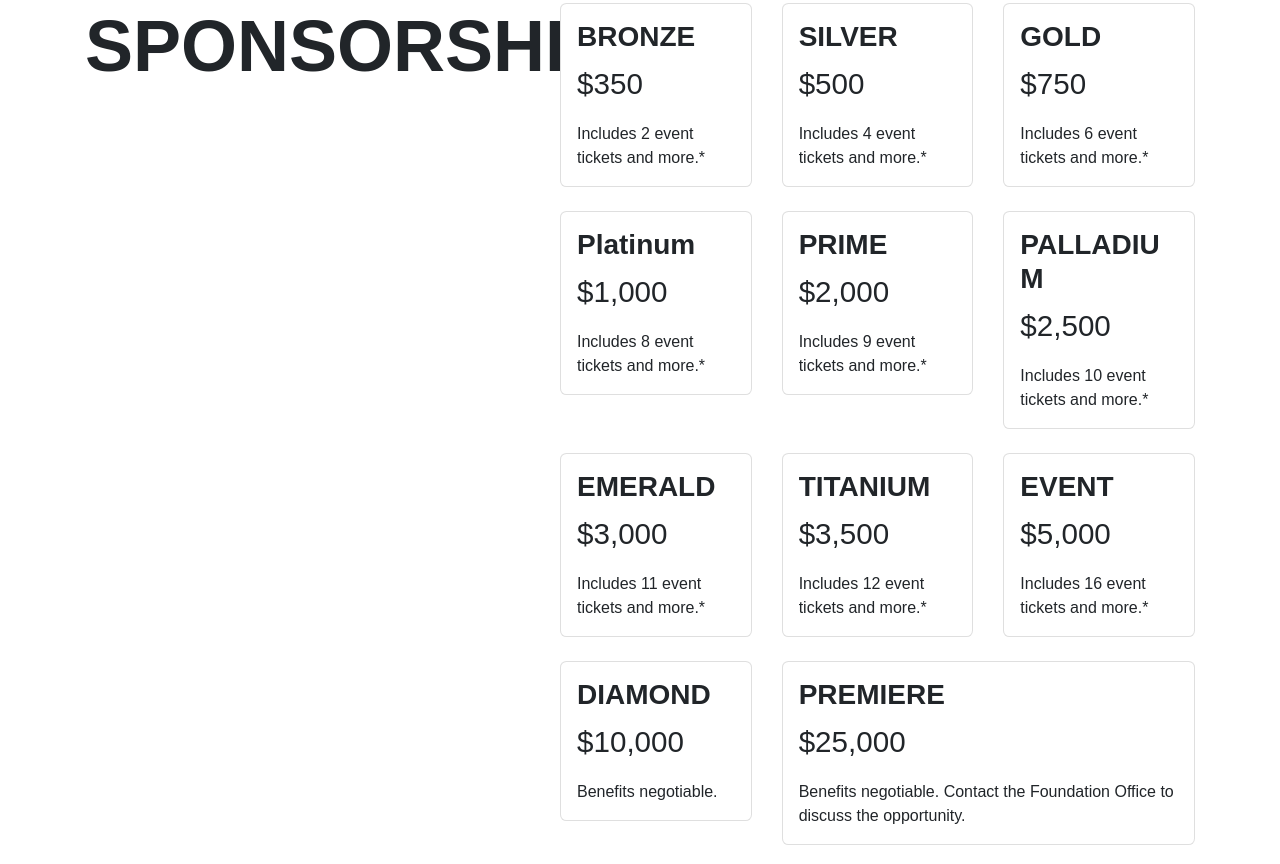
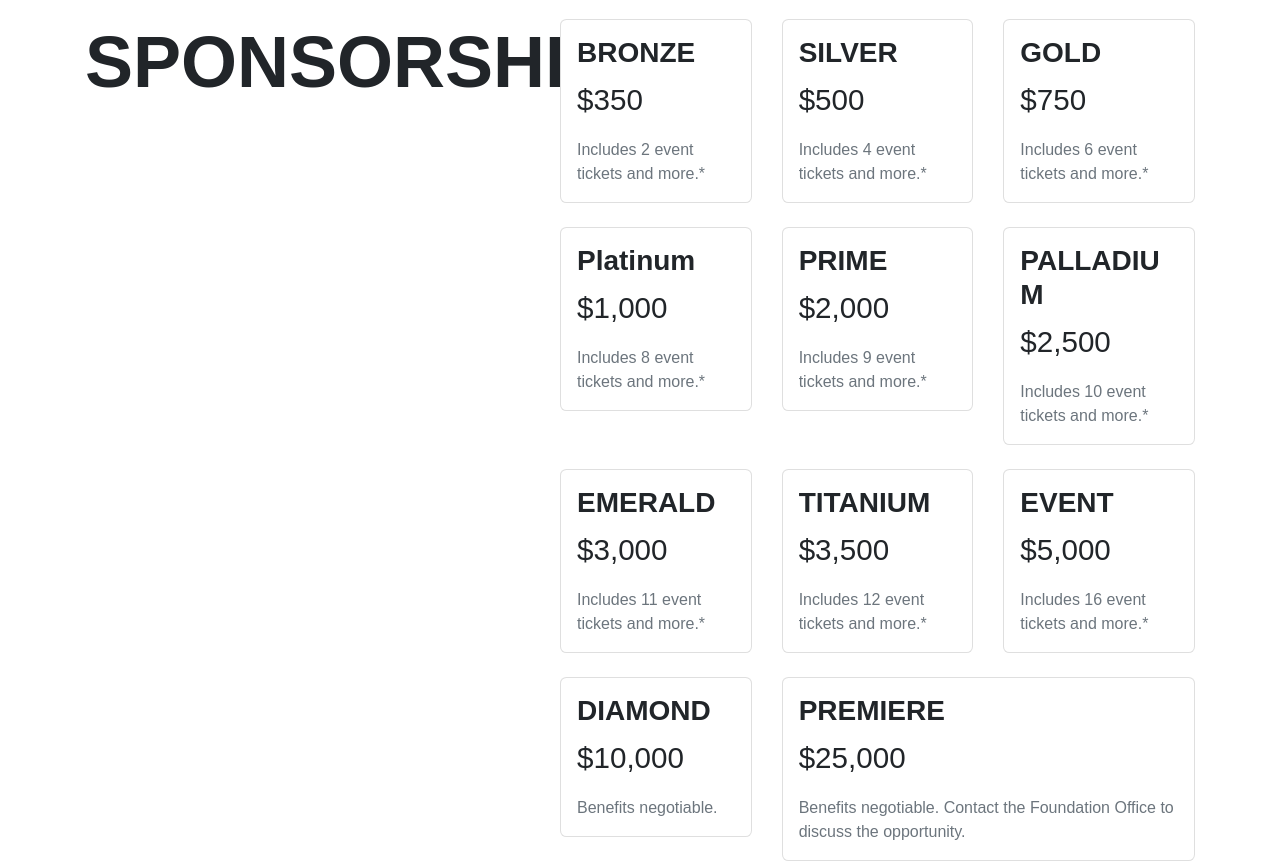
Before and after one commit to mattrhummel/gcc-monte-carlo-2020, a website: page index.html in a window 1280 px wide. Shown: the part 1666-2530 px from the top of the page. Drawn offline with Linux system fonts and the light colour scheme; a script that the page names is missing; a web font is replaced by a local one.

Commit message:
Update
Cleanup

```diff
--- a/index.html
+++ b/index.html
@@ -9,14 +9,11 @@
     <meta name="author" content="Henrik H. Boelsmand">
     <title>Scholarship Monte Carlo 2020 | Germanna Community College</title>
     <link rel="shortcut icon" href="favicon.ico">
-
     <!-- build:css -->
     <link rel="stylesheet" href="assets/css/main.css">
     <!-- endbuild -->
   </head>
-
   <body>
-
     <nav class="navbar navbar-expand-lg navbar-dark bg-primary">
 
       <div class="container">
@@ -27,20 +24,19 @@
         <button class="navbar-toggler" type="button" data-toggle="collapse" data-target="#navbarResponsive" aria-controls="navbarResponsive" aria-expanded="false" aria-label="Toggle navigation">
         <span class="navbar-toggler-icon"></span>
         </button>
-
         <div class="collapse navbar-collapse" id="navbarResponsive">
           <ul class="navbar-nav ml-auto">
             <li class="nav-item">
               <a class="nav-link text-center" href="#about">About</a>
             </li>
             <li class="nav-item">
-            <a class="nav-link  text-center" href="#sponsorships">Sponsorships</a>
+              <a class="nav-link text-center" href="#sponsorships">Sponsorships</a>
             </li>
             <li class="nav-item">
-            <a class="nav-link  text-center" href="#sponsors">Sponsors</a>
+              <a class="nav-link text-center" href="#sponsors">Sponsors</a>
             </li>
             <li class="nav-item">
-            <a class="nav-link  text-center" href="#volunteer">Volunteer</a>
+              <a class="nav-link text-center" href="#volunteer">Volunteer</a>
             </li>
             <li class="nav-item">
               <button type="button" class="btn btn-light mx-auto" data-toggle="modal" data-target=".bd-example-modal-lg">Become a Sponsor</button>
@@ -49,7 +45,6 @@
         </div>
       </div>
     </nav>
-
     <header>
       <div class="overlay"></div>
       <video playsinline="playsinline" autoplay="autoplay" muted="muted" loop="loop">
@@ -70,36 +65,24 @@
         </div>
       </div>
     </header>
-
     <div data-spy="scroll" data-target="#navbar-example2" data-offset="0">
-
       <div class="container-fluid py-5 bg-light" id="about">
         <div class="row">
-
           <div class="container">
 
-
             <div class="row">
-
-       <div class="col-lg-4">
-
-        <h2 class="display-3 text-uppercase">About</h2>
-
-                <p>April 26, 2020<br/>
+              <div class="col-sm-12 col-md-5 col-lg-4">
+                <h2 class="display-3 text-uppercase text-center text-md-left">About</h2>
+                <p class="text-center text-md-left">April 26, 2020<br/>
                   Tickets: $90<br/>
                   6 p.m. to 11 p.m.<br/>
                   Joseph R. Daniel Technology Center
                 </p>
-
-                <p><a href="https://www.facebook.com/ScholarshipMonteCarlo/">Get Updates</a> | <a href="http://maps.google.com/maps?q=Germanna+Community+College,+Technology+Drive,+Culpeper,+VA&hl=en&sll=37.0625,-95.677068&sspn=42.716829,56.513672&oq=germanna+com&hq=Germanna+Community+College,+Technology+Drive,+Culpeper,+VA&t=m&z=14">Get Directions</a></p>
-
+                <p class="text-center text-md-left"><a href="https://www.facebook.com/ScholarshipMonteCarlo/">Get Updates</a> | <a href="http://maps.google.com/maps?q=Germanna+Community+College,+Technology+Drive,+Culpeper,+VA&hl=en&sll=37.0625,-95.677068&sspn=42.716829,56.513672&oq=germanna+com&hq=Germanna+Community+College,+Technology+Drive,+Culpeper,+VA&t=m&z=14">Get Directions</a></p>
 
               </div>
-
-<div class="col-lg-8">
-
- <h3>What does my sponsorship of Scholarship Monte Carlo do?</h3>
-
+              <div class="col-sm-12 col-md-7 col-lg-8">
+                <h3 class="text-center text-md-left mb-4">What does my sponsorship of Scholarship Monte Carlo do?</h3>
                 <div class="accordion" id="accordionExample">
                   <div class="card">
                     <div class="card-header" id="headingOne">
@@ -109,7 +92,6 @@
                       </button>
                       </h2>
                     </div>
-
                     <div id="collapseOne" class="collapse" aria-labelledby="headingOne" data-parent="#accordionExample">
                       <div class="card-body">
                         <h3 class="card-title">Keep students enrolled through Germanna Guarantee Program</h3>
@@ -129,7 +111,6 @@
                       <div class="card-body">
                         <h3 class="card-title">Money goes to help fund Germanna Guarantee Program</h3>
                         <p class="card-text">This special funding for students who struggle with a gap in grants, scholarships and loans pays what’s left so they can stay in school. This year (Fall 2018 & Spring 2019), 292 students were provided Germanna Guarantee funds in the amount of $308,000 thanks to generous donors  to our Scholarship Monte Carlo Event. These are students who otherwise may not have had the opportunity to continue their education.</p>
-
                       </div>
                     </div>
                   </div>
@@ -169,25 +150,15 @@
                   <iframe class="embed-responsive-item" src="https://www.youtube.com/embed/l5lRJU2RBKw"></iframe>
                 </div>
               </div>
-
             </div>
           </div>
-
         </div>
       </div>
-
       <div class="container py-5" id="sponsorships">
-
         <div class="row">
-
-
           <div class="col-lg-12 col-xl-5">
-
             <h2 class="display-3 text-uppercase">Sponsorships</h2>
-
           </div>
-
-
           <div class="col-lg-12 col-xl-7">
 
             <div class="row row-cols-1 row-cols-lg-3">
@@ -196,7 +167,7 @@
                   <div class="card-body">
                     <p class="h3 card-title text-uppercase">Bronze</p>
                     <p class="lead">$350</p>
-        <p class="card-text">
+                    <p class="card-text text-muted">
                     Includes 2 event tickets and more.*</p>
                   </div>
                 </div>
@@ -206,7 +177,7 @@
                   <div class="card-body">
                     <p class="h3 card-title text-uppercase">Silver</p>
                     <p class="lead">$500</p>
-        <p class="card-text">
+                    <p class="card-text  text-muted">
                     Includes 4 event tickets and more.*</p>
                   </div>
                 </div>
@@ -216,7 +187,7 @@
                   <div class="card-body">
                     <p class="h3 card-title text-uppercase">Gold</p>
                     <p class="lead">$750</p>
-        <p class="card-text">
+                    <p class="card-text  text-muted">
                     Includes 6 event tickets and more.*</p>
                   </div>
                 </div>
@@ -226,7 +197,7 @@
                   <div class="card-body">
                     <p class="h3 card-title">Platinum</p>
                     <p class="lead text-uppercase">$1,000</p>
-        <p class="card-text">
+                    <p class="card-text  text-muted">
                     Includes 8 event tickets and more.*</p>
                   </div>
                 </div>
@@ -236,7 +207,7 @@
                   <div class="card-body">
                     <p class="h3 card-title text-uppercase">Prime</p>
                     <p class="lead">$2,000</p>
-        <p class="card-text">
+                    <p class="card-text  text-muted">
                     Includes 9 event tickets and more.*</p>
                   </div>
                 </div>
@@ -246,7 +217,7 @@
                   <div class="card-body">
                     <p class="h3 card-title text-uppercase">Palladium</p>
                     <p class="lead">$2,500</p>
-        <p class="card-text ">
+                    <p class="card-text  text-muted">
                     Includes 10 event tickets and more.*</p>
                   </div>
                 </div>
@@ -256,7 +227,7 @@
                   <div class="card-body">
                     <p class="h3 card-title text-uppercase">Emerald</p>
                     <p class="lead">$3,000</p>
-        <p class="card-text">
+                    <p class="card-text  text-muted">
                     Includes 11 event tickets and more.*</p>
                   </div>
                 </div>
@@ -266,7 +237,7 @@
                   <div class="card-body">
                     <p class="h3 card-title text-uppercase">Titanium</p>
                     <p class="lead">$3,500</p>
-        <p class="card-text">
+                    <p class="card-text  text-muted">
                     Includes 12 event tickets and more.*</p>
                   </div>
                 </div>
@@ -276,7 +247,7 @@
                   <div class="card-body">
                     <p class="h3 card-title text-uppercase">Event</p>
                     <p class="lead">$5,000</p>
-        <p class="card-text">
+                    <p class="card-text  text-muted">
                     Includes 16 event tickets and more.*</p>
                   </div>
                 </div>
@@ -286,7 +257,7 @@
                   <div class="card-body">
                     <p class="h3 card-title text-uppercase">Diamond</p>
                     <p class="lead">$10,000</p>
-        <p class="card-text">
+                    <p class="card-text  text-muted">
                     Benefits negotiable.</p>
                   </div>
                 </div>
@@ -296,36 +267,27 @@
                   <div class="card-body">
                     <p class="h3 card-title text-uppercase">Premiere</p>
                     <p class="lead">$25,000</p>
-        <p class="card-text">
+                    <p class="card-text  text-muted">
                     Benefits negotiable. Contact the Foundation Office to discuss the opportunity.</p>
                   </div>
                 </div>
               </div>
             </div>
-
             <h4>*Sponsorships include</h4>
             <ul>
               <li>includes signage at the event</li>
               <li>listing in program</li>
               <li>recognition in social and local media</li>
             </ul>
-
-      </div>
-
           </div>
         </div>
-
-
+      </div>
       <div class="container" id="sponsors">
-
         <hr>
-
         <div class="row py-5">
 
           <div class="col-lg-5">
-
             <h2 class="display-3 text-uppercase">Sponsors</h2>
-
           </div>
 
           <div class="col-lg-7">
@@ -333,54 +295,31 @@
           </div>
         </div>
       </div>
-
-
-
-
       <div class="container py-5" id="volunteer">
-
         <hr>
-
         <div class="row py-5">
-
           <div class="col-lg-5">
-
             <h2 class="display-3  text-uppercase">Volunteer</h2>
-
           </div>
 
-
           <div class="col-lg-7">
-
             <p class="lead">Volunteer blackjack dealers needed for event.</p>
-
             <p>Please consider volunteering to serve as a Blackjack Dealer at our upcoming 25th Annual Scholarship Monte Carlo fundraising gala.  The event will be held Saturday, April 27 from 6 p.m. until 11 p.m. at the Daniel Technology Center.</p>
-
             <p>
             Dealing is an excellent way to support student scholarships while having a great time. Volunteers receive a complimentary ticket where they enjoy appetizers, dinner, cocktails (21 & over) and the chance to win fabulous prizes. Non-exempt employees should check with their supervisor before committing to volunteer. Training is provided the day of the event beginning at 5:30 p.m.  </p>
-
             <p>
               Please email <a href="mailto:foundation@germanna.edu">foundation@germanna.edu</a> or <a href="mailto:jthompson@germanna.edu">jthompson@germanna.edu</a> to volunteer. You can also call the Foundation at (540) 423-9060.  </p>
-
             </div>
           </div>
         </div>
-
-
       </div>
-
-
       <a id="back-to-top" href="#" class="btn btn-primary btn-lg back-to-top" role="button" title="Click to return on the top page" data-toggle="tooltip" data-placement="left"><span class="fa fa-chevron-up"></span></a>
-
-
       <footer id="sticky-footer" class="py-4 bg-primary text-white">
         <div class="container text-center">
           <p class="pb-0 mb-0"><a href="https://www.germanna.edu/educational-foundation" class="text-white-50">Germanna Educational Foundation</a></p>
           <small>&copy; Germanna Community College</small>
         </div>
       </footer>
-
-
       <div class="modal fade bd-example-modal-lg" tabindex="-1" role="dialog" aria-labelledby="myLargeModalLabel" aria-hidden="true">
         <div class="modal-dialog modal-lg" role="document">
           <div class="modal-content">
@@ -398,10 +337,8 @@
           </div>
         </div>
       </div>
-
       <!-- build:js -->
       <script src="assets/js/main.js"></script>
       <!-- endbuild -->
     </body>
-
   </html>
```
Lines whose indentation alone changed are shown as unchanged.
